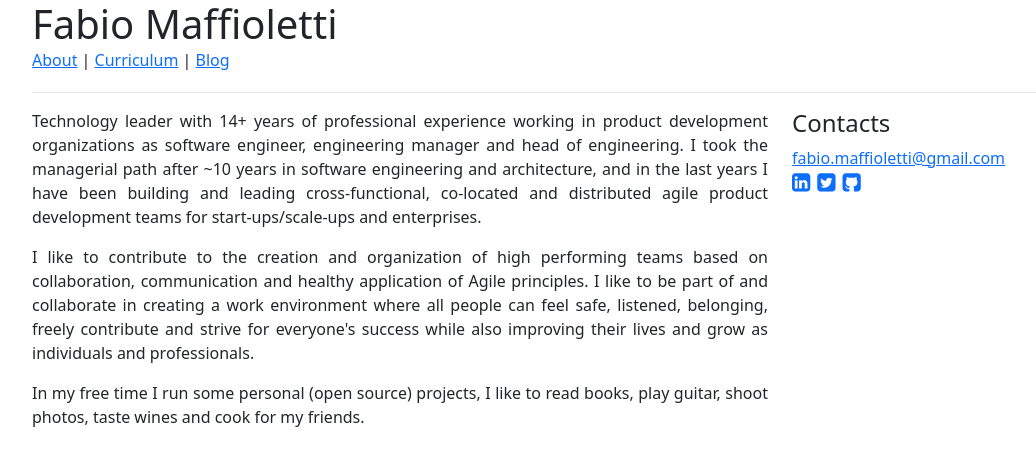
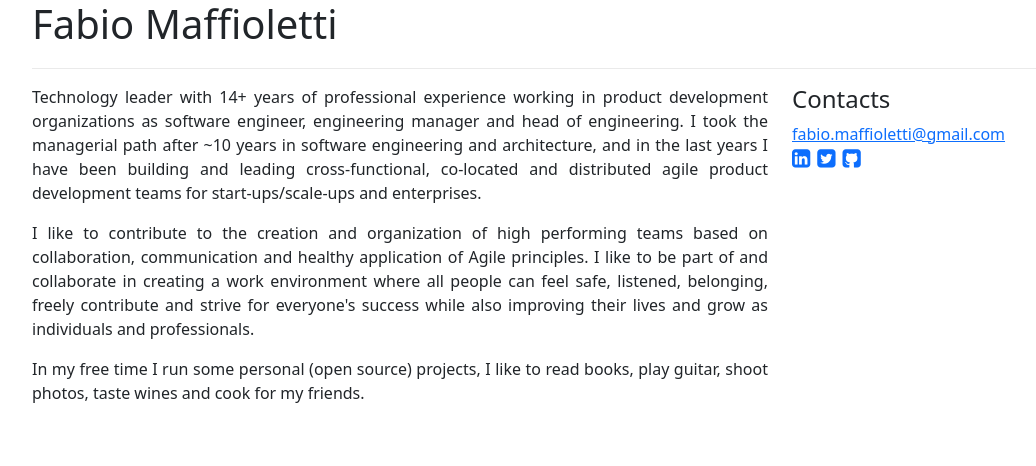
Before and after one commit to fabiomaffioletti/fabiomaffioletti.github.io, a Jekyll site: the page built from index.html, in a window 1280 px wide. Shown: the top 466 px of the page, without its empty margins (50-1086 px from the left). Built offline with Jekyll 4.4.1, drawn with Linux system fonts in a browser that asks for light colours; Markdown is read by kramdown in place of the engine named in the settings.

Commit message:
Remove links

```diff
--- a/_layouts/default.html
+++ b/_layouts/default.html
@@ -4,7 +4,7 @@
     <meta charset="utf-8">
     <meta name="viewport" content="width=device-width, initial-scale=1.0">
     <meta name="description" content="{{ page.description }}">
-    <meta name="keywords" content="software engineer, java developer, spring framework developer, j2ee developer, java j2ee developer, android developer">
+    <meta name="keywords" content="software engineer, engineering manager, java developer, spring framework developer, j2ee developer, java j2ee developer, android developer">
     <meta name="author" content="Fabio Maffioletti">
     <link rel="canonical" href="{{ page.url | prepend: site.url }}">
     <title>Fabio Maffioletti | {{ page.title }}</title>
@@ -27,9 +27,6 @@
       <div class="row header">
         <div class="col">
           <h1>Fabio Maffioletti</h1>
-          {% for page in site.pages_list %}
-            <a href="{{ page[1]  }}">{{ page[0] }}</a> {% unless forloop.last %}|{% endunless %}
-          {% endfor %}
         </div>
       </div>
 
```
